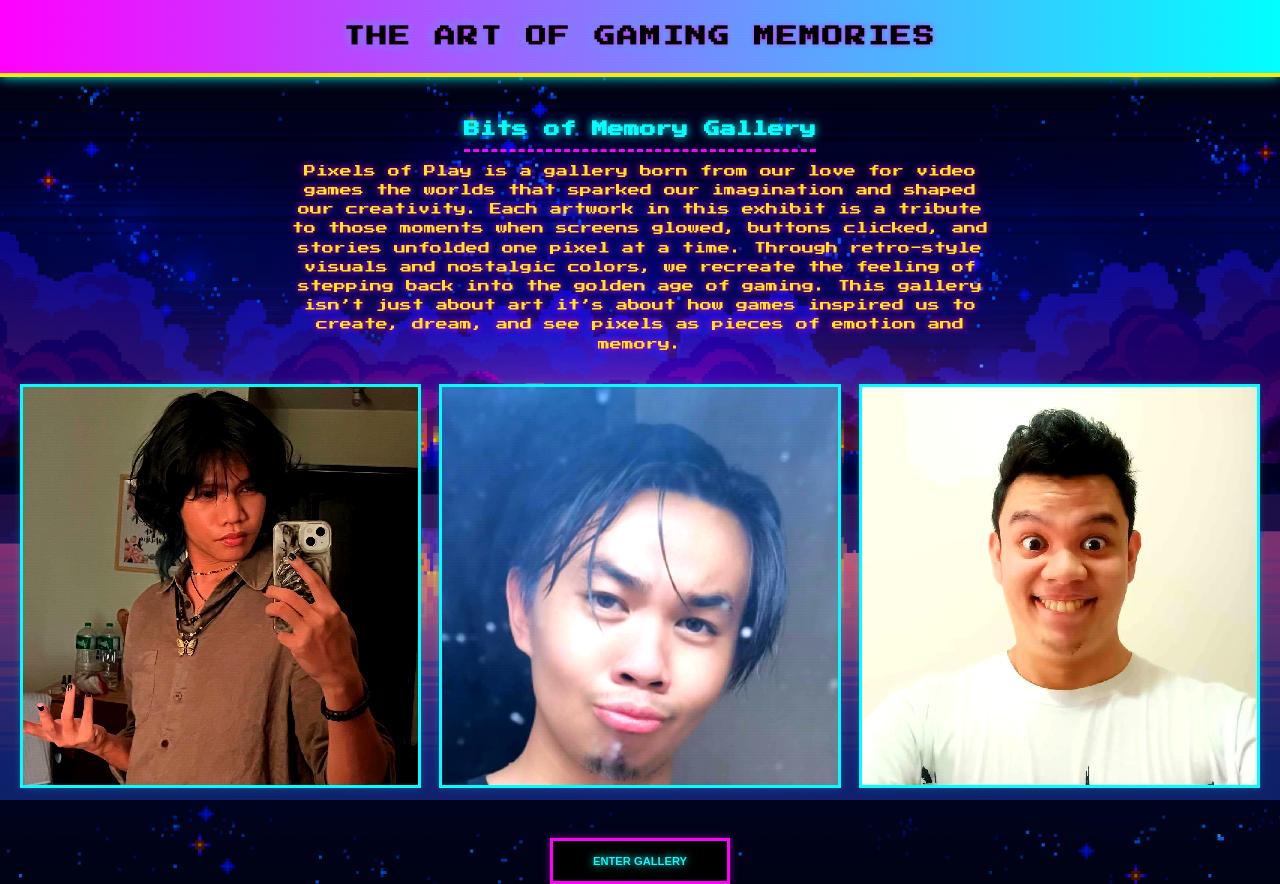
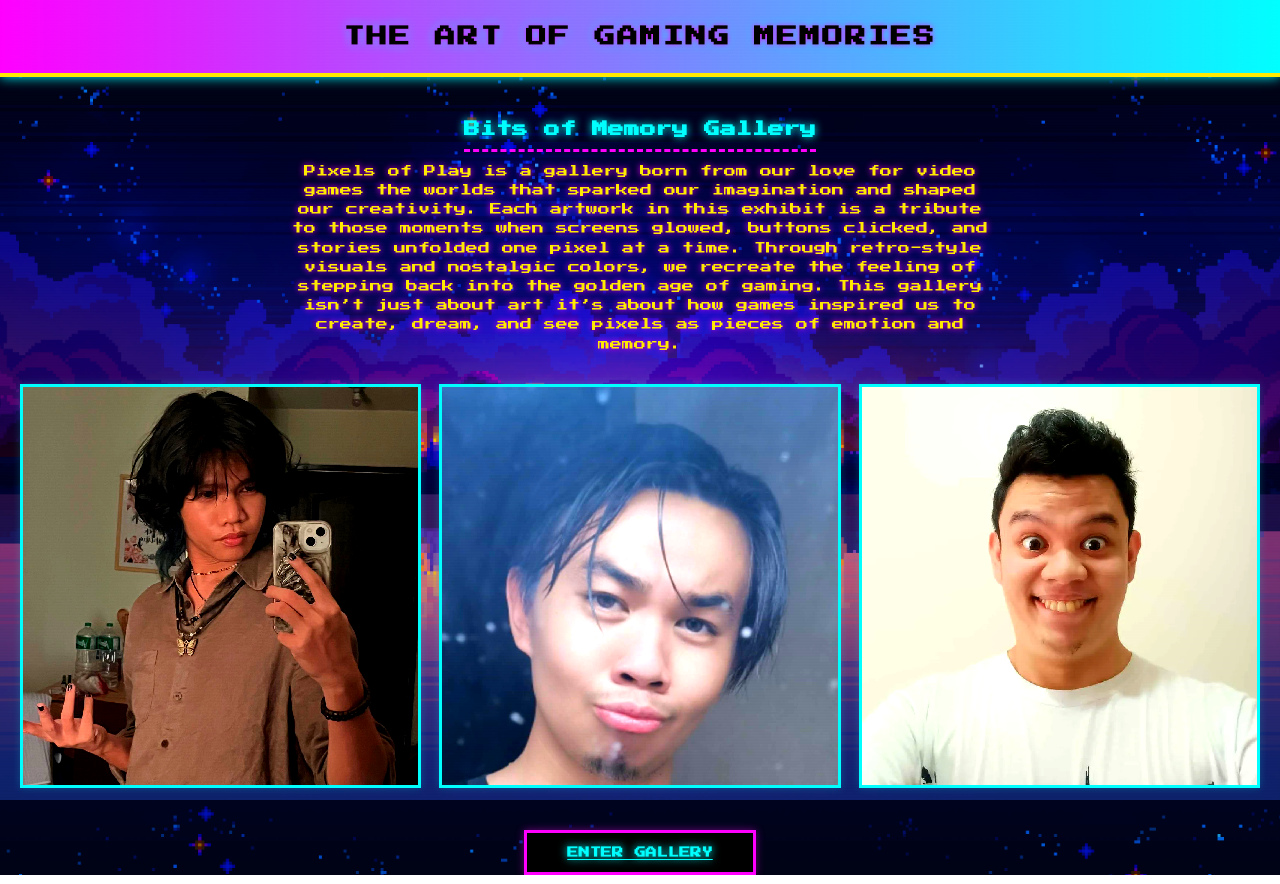
Before and after one commit to NotRikku/Group6_M2_Summative, a plain HTML site: page index.html in a window 1280 px wide. Drawn offline with Linux system fonts and the light colour scheme.

Commit message:
Updated Button

```diff
--- a/index.html
+++ b/index.html
@@ -50,7 +50,7 @@
     </section>
 
     <div class="button-section fade-in">
-      <button onclick="window.location.href='gallery.html'"class="enter-gallery">Enter Gallery</button>
+      <a href="gallery.html" class="enter-gallery">Enter Gallery</a>
     </div>
 
   </main>
```
